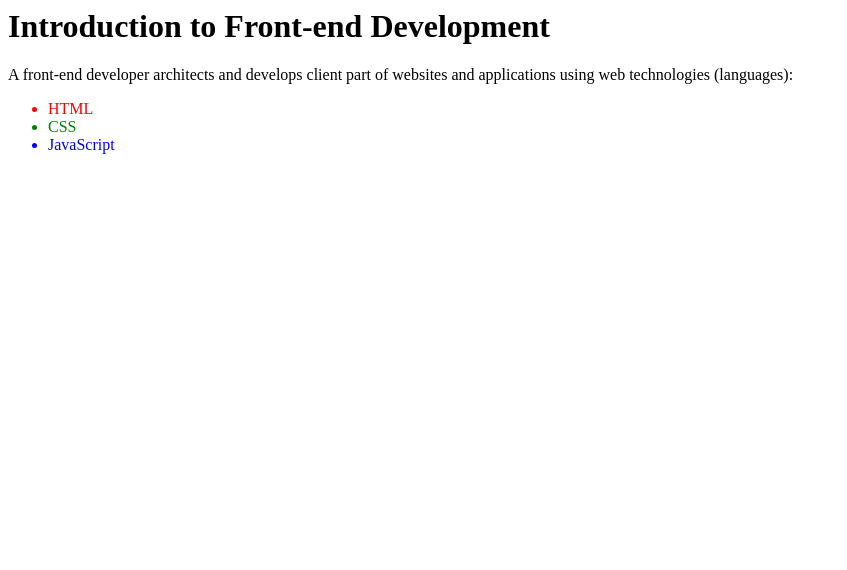
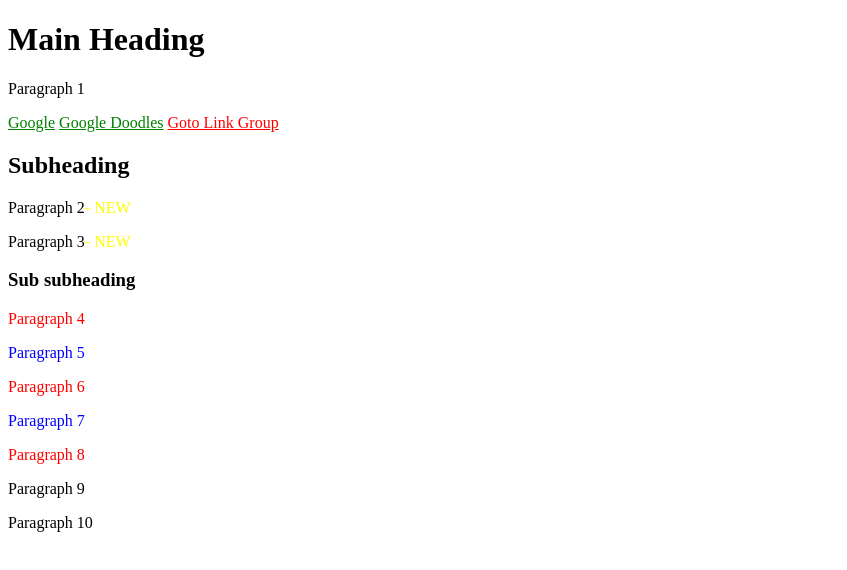
Before and after one commit to DavidDanilovic1/front-end-development, a plain HTML site: page index.html in a window 1280 px wide. Shown: the whole page, without its empty margins (0-847 px from the left). Drawn offline with Linux system fonts and the light colour scheme.

Commit message:
Add files via upload

```diff
--- a/index.html
+++ b/index.html
@@ -1,13 +1,69 @@
-<h1>Introduction to Front-end Development</h1>
+<!DOCTYPE html>
+<html lang="en">
 
-<p>A front-end developer architects and develops client part of websites and applications using web technologies (languages):</p>
+<head>
+    <meta charset="UTF-8">
+    <title>Advanced CSS - Assignment 1</title>
+    <style>
 
-<ul>
+a[href*="google"] {
+    color: green;
+}
 
-<li style="color: red;">HTML</li>
+a[href*="link-group"] {
+    color: red;
+}
 
-<li style="color: green;">CSS</li>
 
-<li style="color: blue;">JavaScript</li>
+#second-div p:nth-of-type(odd) {
+    color: red;
+}
+#second-div p:nth-of-type(even) {
+    color: blue;
+}
 
-</ul>
+
+p:last-of-type:hover {
+    font-style: italic;
+}
+
+#first-div > p:nth-last-child(2)::after {
+
+    content: "- NEW";
+    color: yellow;
+}
+
+#first-div >p:nth-last-child(3)::after {
+
+    content: "- NEW";
+    color: yellow;
+}
+
+
+    </style>
+</head>
+
+<body>
+    <h1>Main Heading</h1>
+    <p>Paragraph 1</p>
+    <a href="https://www.google.com/">Google</a>
+    <a href="https://www.google.com/doodles">Google Doodles</a>
+    <a href="https://www.link-group.eu/" target="_blank">Goto Link Group</a>
+    <div id="first-div">
+        <h2>Subheading</h2>
+        <p>Paragraph 2</p>
+        <p>Paragraph 3</p>
+        <div id="second-div">
+            <h3>Sub subheading</h3>
+            <p>Paragraph 4</p>
+            <p>Paragraph 5</p>
+            <p>Paragraph 6</p>
+            <p>Paragraph 7</p>
+            <p>Paragraph 8</p>
+        </div>
+    </div>
+    <p>Paragraph 9</p>
+    <p>Paragraph 10</p>
+</body>
+
+</html>
```
